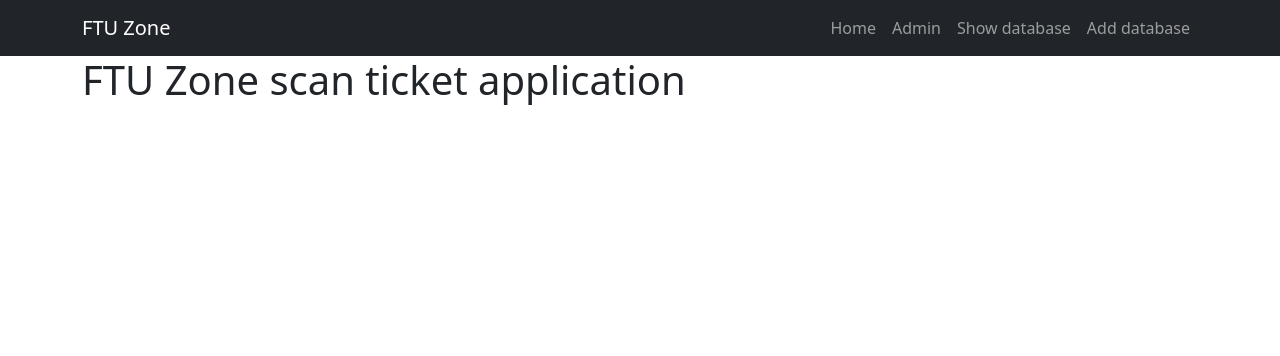
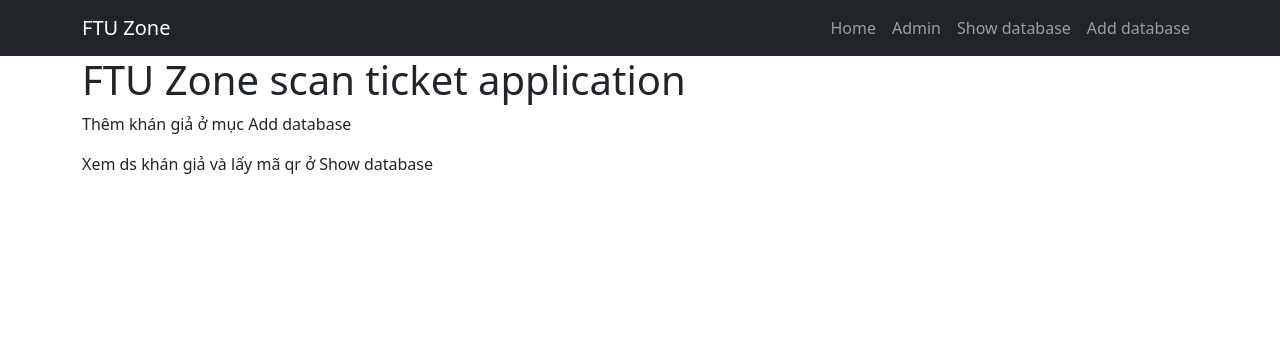
Before and after one commit to vietthangc1/ftuzone-checkqr-pvthang-not-complete, a Django app: page / in a window 1280 px wide. Shown: the top 356 px of the page. Run offline with Django 3.2, Linux system fonts and the light colour scheme.

Commit message:
add brief instruction in index

```diff
--- a/templates/checkapp/index.html
+++ b/templates/checkapp/index.html
@@ -4,5 +4,7 @@
 {% block body_block %}
 
   <h1>FTU Zone scan ticket application</h1>
+  <p>Thêm khán giả ở mục Add database</p>
+  <p>Xem ds khán giả và lấy mã qr ở Show database</p>
 
 {% endblock %}
```
